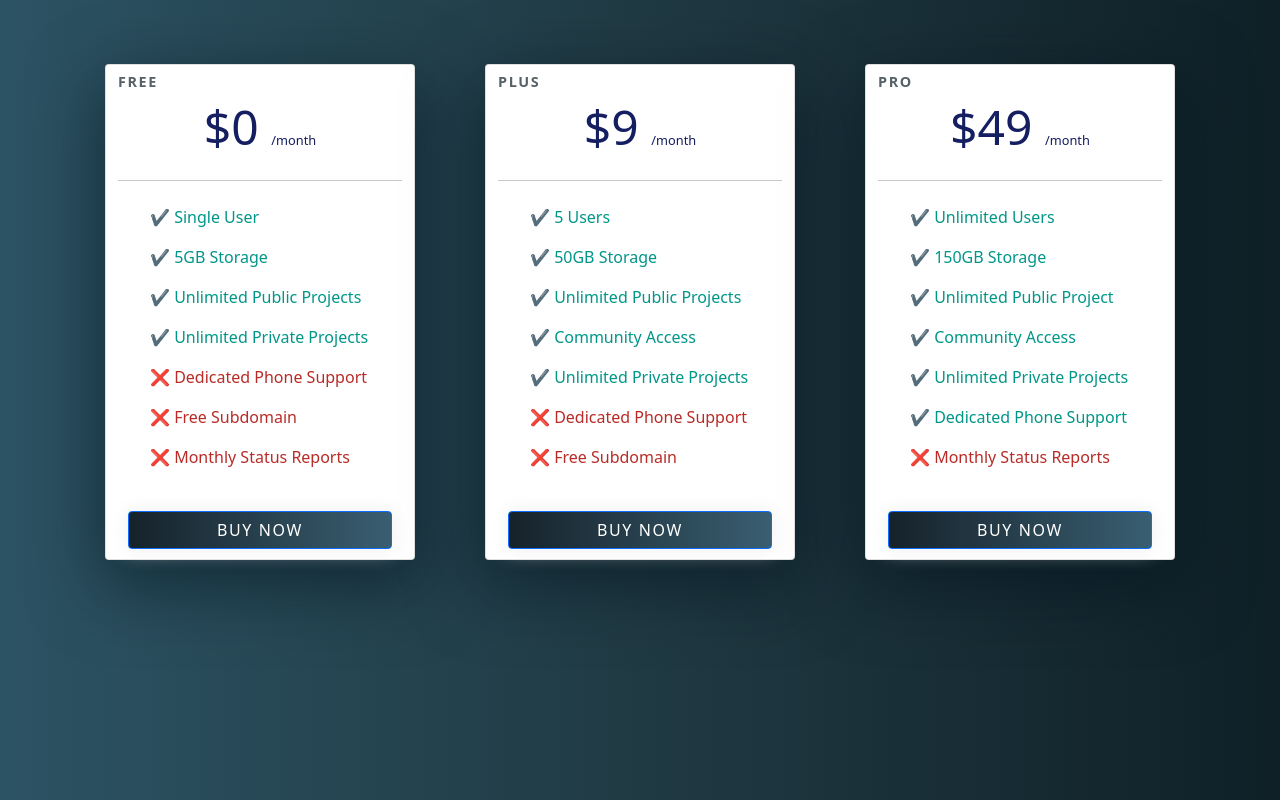
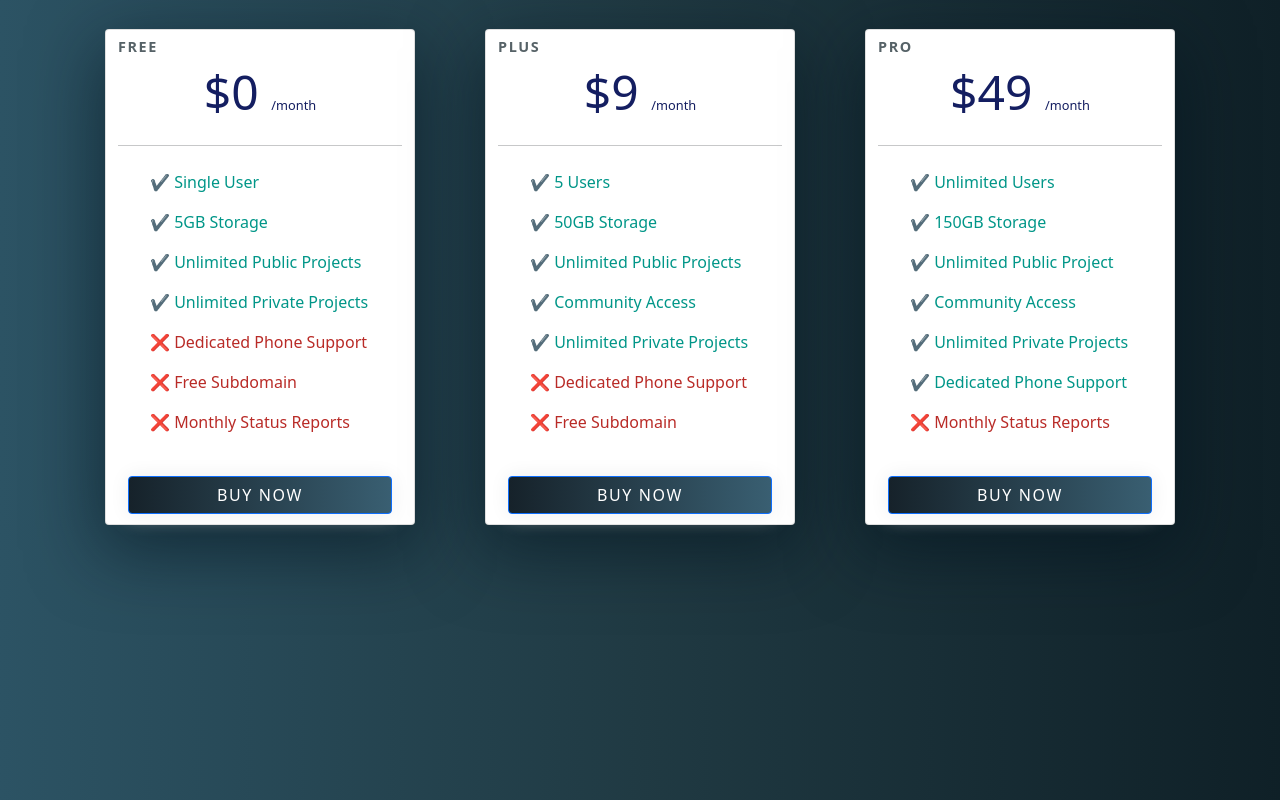
Before and after one commit to chiranjivikant1/PricingCard, a React (Create React App) app: page / in a window 1280 px wide. Built offline with nearby package versions, Linux system fonts and the light colour scheme.

Commit message:
Update index.css

```diff
--- a/src/index.css
+++ b/src/index.css
@@ -1,4 +1,5 @@
 #body {
+  margin-top:-35px;
   background: #0f2027; /* fallback for old browsers */
   background: -webkit-linear-gradient(
     to right,
```
